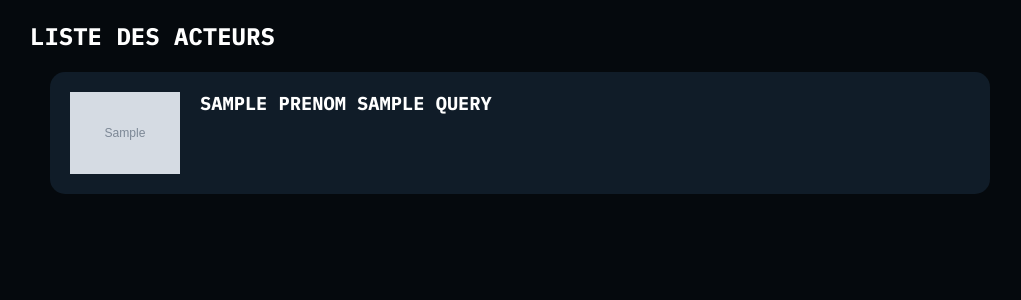
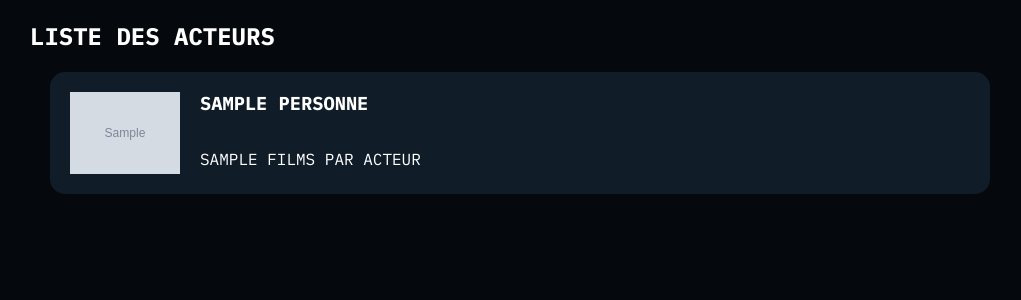
Before and after one commit to FutRR/cinemaSQL, a PHP site: template view/listActeurs.php in a window 1280 px wide. Shown: the top 300 px of the page, without its empty margins (120-1141 px from the left). Run offline with PHP 8.4, Linux system fonts and the light colour scheme; the template is opened without the code that fills it: most values are stand-ins (such as "Sample title", 1, 10 or a date in 2020); grey boxes marked "Sample" are stand-in pictures.

Commit message:
renamed queries and advanced on actor list

```diff
--- a/view/listActeurs.php
+++ b/view/listActeurs.php
@@ -2,16 +2,17 @@
 ob_start();
 ?>
 
-<?php foreach ($query->fetchAll() as $acteur) { ?>
+<?php foreach ($listActeurs->fetchAll() as $acteur) { ?>
     <div class="list_wrapper">
         <img class="img_list" src="<?= $acteur["image"] ?>" alt="photo">
         <div class="list_infos">
             <h3>
-                <?= $acteur["prenom"] ?>
-                <?= $acteur["nom"] ?>
+                <?= $acteur["personne"] ?>
             </h3>
             <p>
-                <?php ?>
+                <?php foreach ($filmsParActeurs->fetchAll() as $films) {
+                    echo $films["titre"];
+                } ?>
             </p>
         </div>
     </div>
--- a/view/listFilms.php
+++ b/view/listFilms.php
@@ -2,7 +2,7 @@
 ob_start();
 ?>
 
-<?php foreach ($query->fetchAll() as $film) { ?>
+<?php foreach ($listFilms->fetchAll() as $film) { ?>
     <div class="film_wrapper">
         <img class="img_list" src="<?= $film["affiche"] ?>" alt="affiche">
         <div class="list_infos">
```
Also changed, not shown: controller/CinemaController.php (+8 -6 lines).
